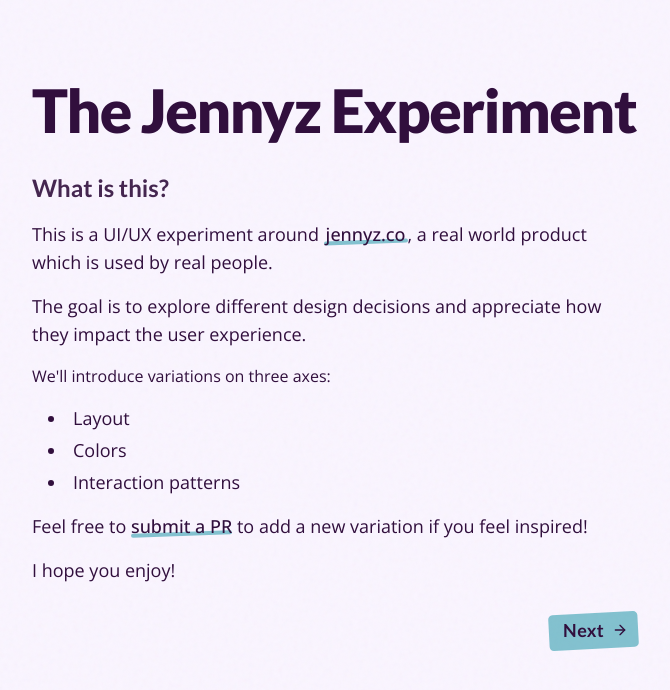
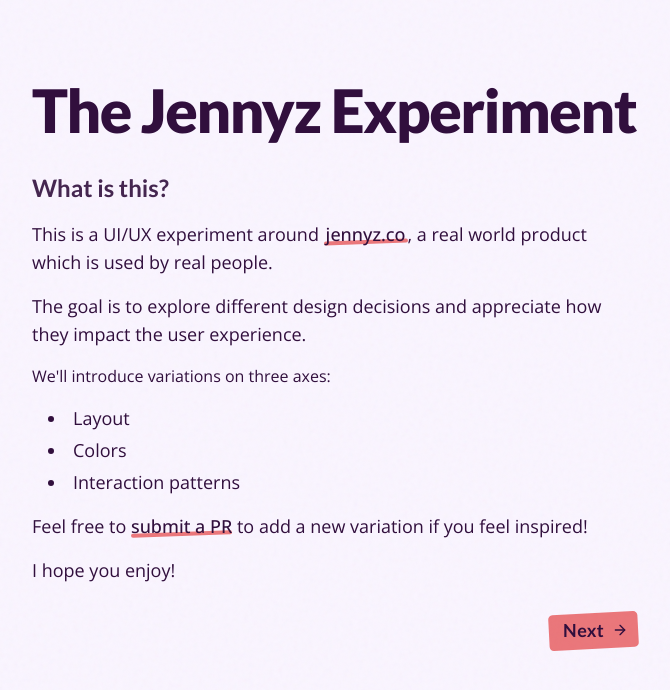
Before and after one commit to MayasHaddad/the-jennyz-experiment, a Next.js app: page / in a window 1280 px wide. Shown: the top 690 px of the page, without its empty margins (280-950 px from the left). Built offline with nearby package versions, Linux system fonts and the light colour scheme.

Commit message:
feat: improve accent color

```diff
--- a/src/app/globals.css
+++ b/src/app/globals.css
@@ -11,6 +11,8 @@
   --accent-blue: #359faf;
   --accent-green: #D1FAE5;
   --accent-purple: #E9D8FD;
+  --accent-yellow: #F59E0B;
+  --accent-red: #E02424;
   --accent-text: #4B5563;
 }
 
@@ -42,6 +44,8 @@
   --color-accent-blue: var(--accent-blue);
   --color-accent-green: var(--accent-green);
   --color-accent-purple: var(--accent-purple);
+  --color-accent-yellow: var(--accent-yellow);
+  --color-accent-red: var(--accent-red);
   --font-sans: var(--font-open-sans), var(--font-inter);
   --font-display: var(--font-lato), sans-serif;
 }
@@ -54,9 +58,11 @@
 
     /* Muted darker accents for dark mode */
     --accent-pink: #682c44;
-    --accent-blue: #2a7a88;
+    --accent-blue: #38bdf8;
     --accent-green: #1a3826;
-    --accent-purple: #4a3663;
+    --accent-purple: #c084fc;
+    --accent-yellow: #FDE047;
+    --accent-red: #FF4D4D;
     --accent-text: #9CA3AF;
   }
 }
--- a/src/app/page.tsx
+++ b/src/app/page.tsx
@@ -23,7 +23,7 @@
                 rel="noopener noreferrer"
               >
                 <span className="relative z-10 px-0.5">jennyz.co</span>
-                <span className="absolute bottom-1 left-0 -z-10 h-1 w-full -rotate-2 rounded-sm bg-accent-blue/60 transition-all duration-300 ease-in-out group-hover:-bottom-1 group-hover:-left-1 group-hover:h-[120%] group-hover:w-[105%] group-hover:-rotate-3 group-hover:scale-105"></span>
+                <span className="absolute bottom-1 left-0 -z-10 h-1 w-full -rotate-2 rounded-sm bg-accent-red/60 transition-all duration-300 ease-in-out group-hover:-bottom-1 group-hover:-left-1 group-hover:h-[120%] group-hover:w-[105%] group-hover:-rotate-3 group-hover:scale-105"></span>
               </a>
               {", "}a real world product which is used by real people.
             </p>
@@ -46,7 +46,7 @@
                 rel="noopener noreferrer"
               >
                 <span>{"submit a PR"}</span>
-                <span className="absolute bottom-1 left-0 -z-10 h-1 w-full -rotate-2 rounded-sm bg-accent-blue/60 transition-all duration-300 ease-in-out group-hover:-bottom-1 group-hover:-left-1 group-hover:h-[120%] group-hover:w-[105%] group-hover:-rotate-3 group-hover:scale-105"></span>
+                <span className="absolute bottom-1 left-0 -z-10 h-1 w-full -rotate-2 rounded-sm bg-accent-red/60 transition-all duration-300 ease-in-out group-hover:-bottom-1 group-hover:-left-1 group-hover:h-[120%] group-hover:w-[105%] group-hover:-rotate-3 group-hover:scale-105"></span>
               </a>
               <span>{" to add a new variation if you feel inspired!"}</span>
             </p>
@@ -62,7 +62,7 @@
                 Next
                 <ArrowRight className="h-4 w-4 transition-transform group-hover:translate-x-1" />
               </span>
-              <span className="absolute -bottom-1 -left-1 -z-10 h-[120%] w-[105%] -rotate-3 scale-105 rounded-sm bg-accent-blue/60"></span>
+              <span className="absolute -bottom-1 -left-1 -z-10 h-[120%] w-[105%] -rotate-3 scale-105 rounded-sm bg-accent-red/60"></span>
             </Link>
           </div>
         </div>
--- a/src/app/variations/page.tsx
+++ b/src/app/variations/page.tsx
@@ -44,7 +44,7 @@
           className="group relative inline-block font-medium text-foreground"
         >
           <span>The Jennyz Experiment</span>
-          <span className="absolute bottom-1 left-0 -z-10 h-1 w-full -rotate-1 rounded-sm bg-accent-blue/60 transition-all duration-300 ease-in-out group-hover:-bottom-1 group-hover:-left-1 group-hover:h-[120%] group-hover:w-[105%] group-hover:-rotate-2 group-hover:scale-105"></span>
+          <span className="absolute bottom-1 left-0 -z-10 h-1 w-full -rotate-1 rounded-sm bg-accent-red/60 transition-all duration-300 ease-in-out group-hover:-bottom-1 group-hover:-left-1 group-hover:h-[120%] group-hover:w-[105%] group-hover:-rotate-2 group-hover:scale-105"></span>
         </Link>
         <h1 className="font-display text-4xl font-extrabold tracking-tight text-foreground sm:text-5xl">
           Select a Variation
```
